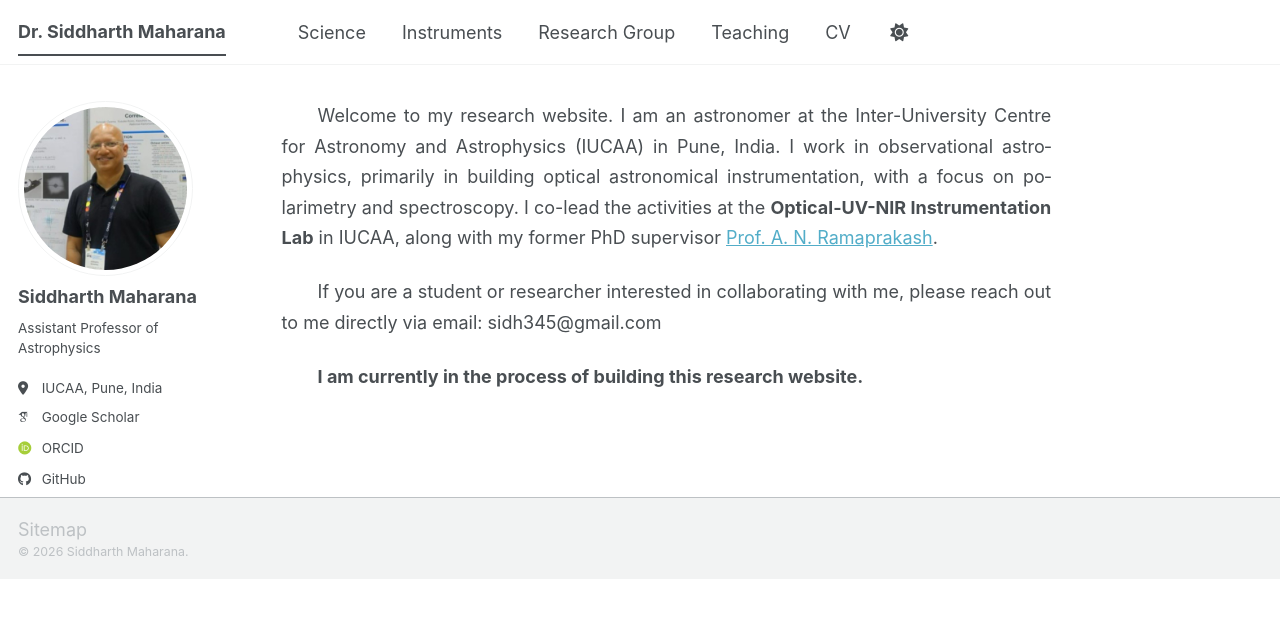
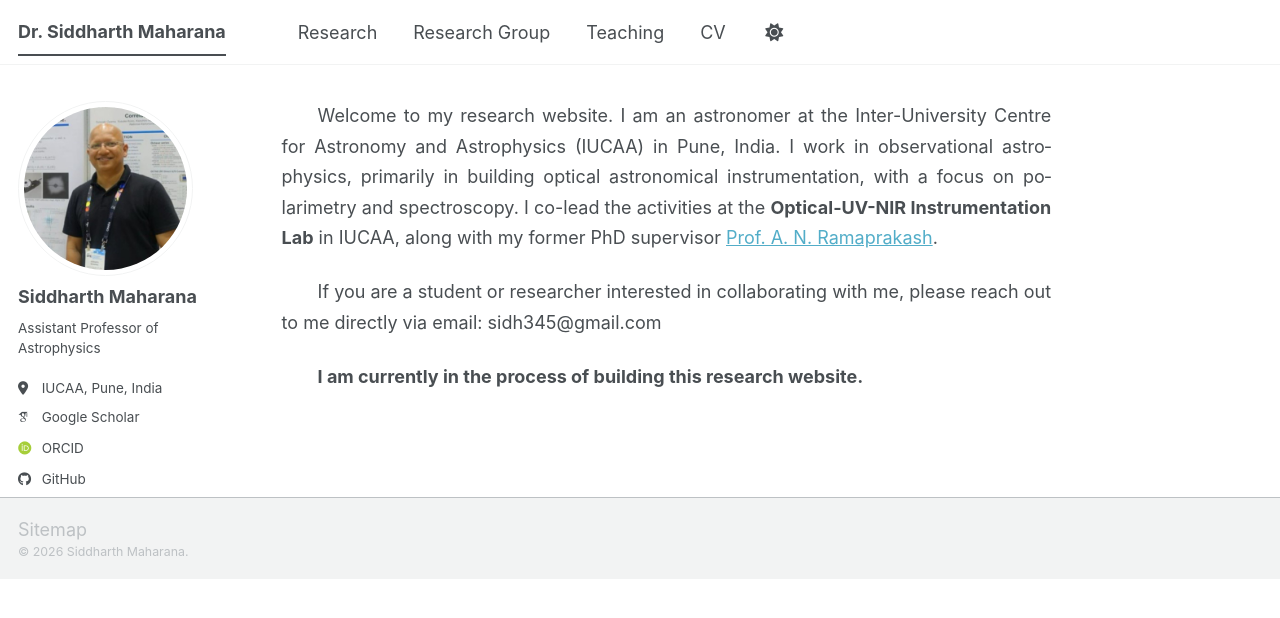
Before and after one commit to siddharth-maharana/siddharth-maharana.github.io, a Jekyll site: the page built from _pages/about.md, in a window 1280 px wide. Shown: the top 618 px of the page. Built offline with Jekyll 4.4.1, drawn with Linux system fonts in a browser that asks for light colours; some web fonts are replaced; a script bundle is joined from its source files by our own code; library files that are not in the unit come from our copies.

Commit message:
Update navigation.yml

```diff
--- a/_data/navigation.yml
+++ b/_data/navigation.yml
@@ -9,11 +9,11 @@
 
 main:
 
-  - title: "Science"
-    url: /science/
+  - title: "Research"
+    url: /research/
 
-  - title: "Instruments"
-    url: /instruments/
+  #- title: "Instruments"
+  #  url: /instruments/
 
   - title: "Research Group"
     url: /group/
```
